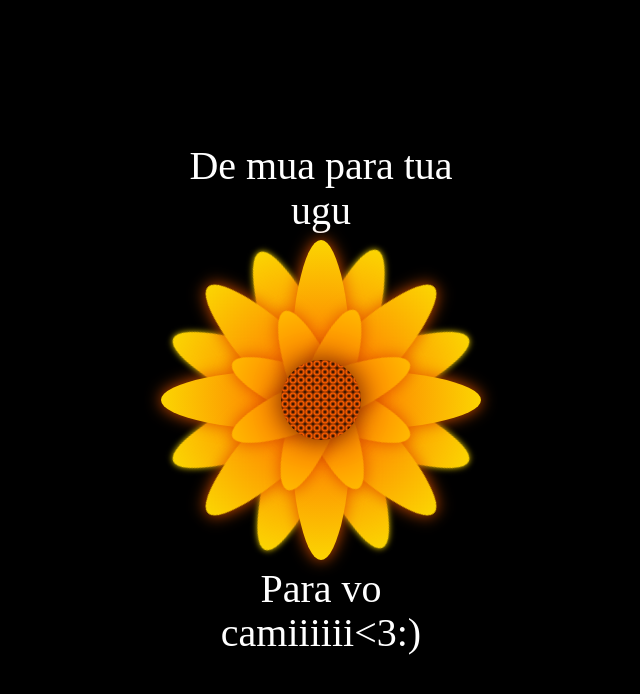
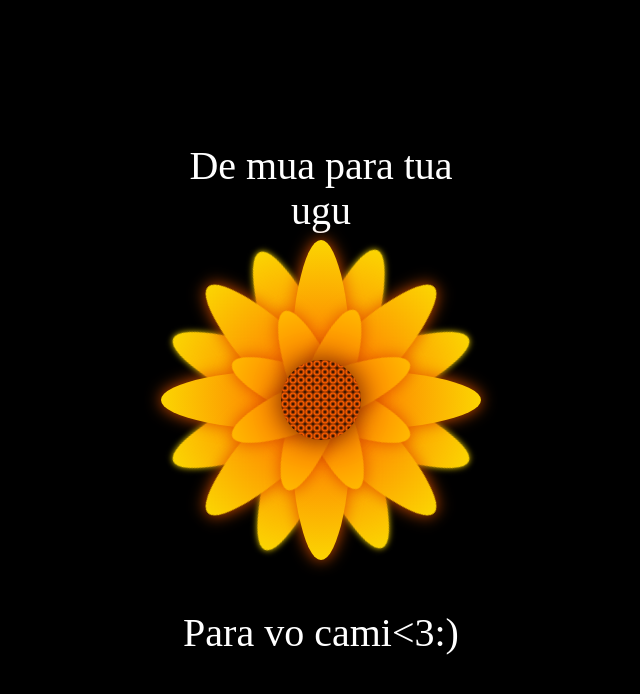
Before and after one commit to vMaziii/flowermoment, a plain HTML site: page docs/index.html in a window 1280 px wide. Shown: the whole page, without its empty margins (319-959 px from the left). Drawn offline with Linux system fonts and the light colour scheme.

Commit message:
Update index.html

```diff
--- a/docs/index.html
+++ b/docs/index.html
@@ -37,7 +37,7 @@
     </div>
     <div class="Petal3 p4">
     </div>
-    <div class="text-below">Para vo camiiiiii<3:) </div>
+    <div class="text-below">Para vo cami<3:) </div>
   </div>
 </body>
 </html>
```
